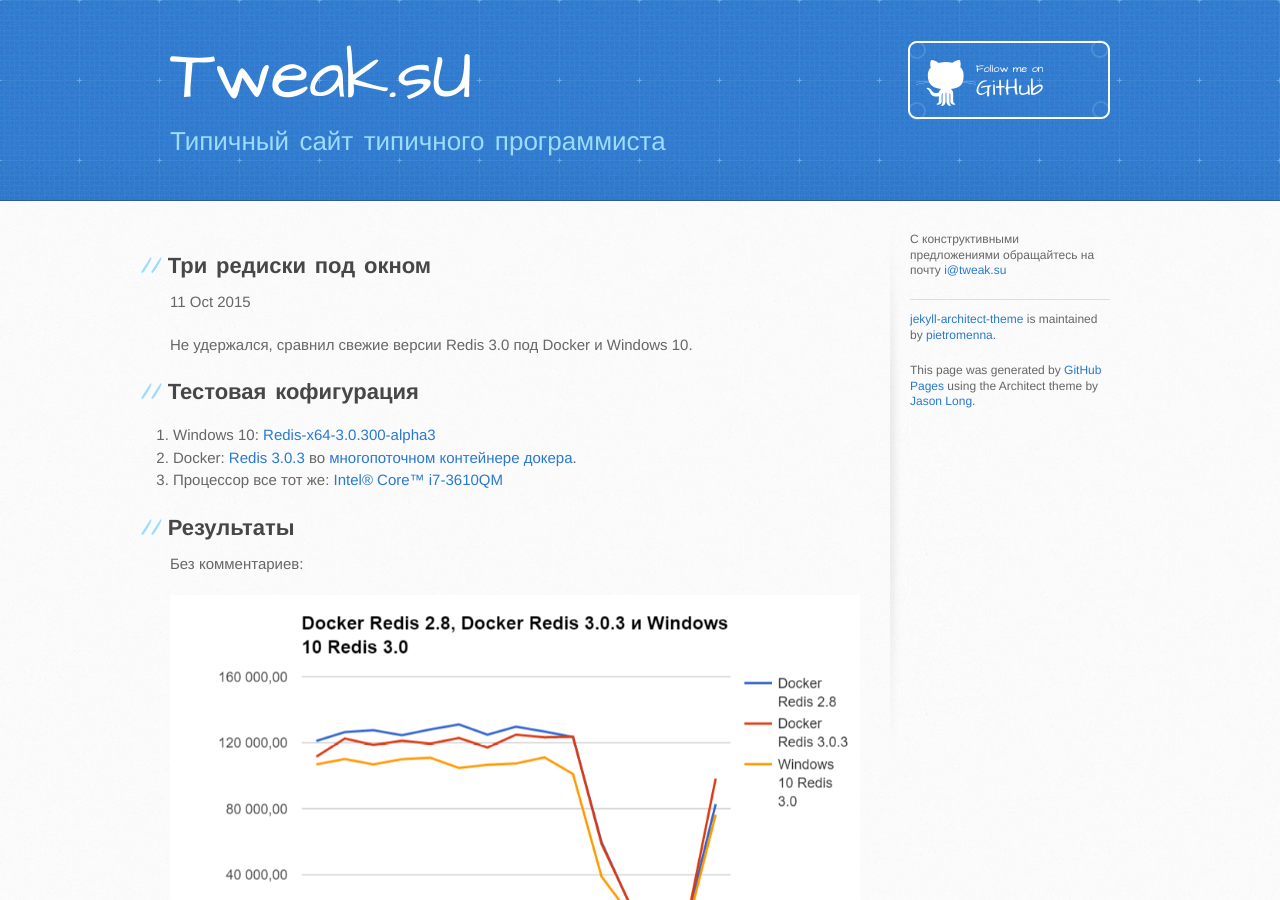
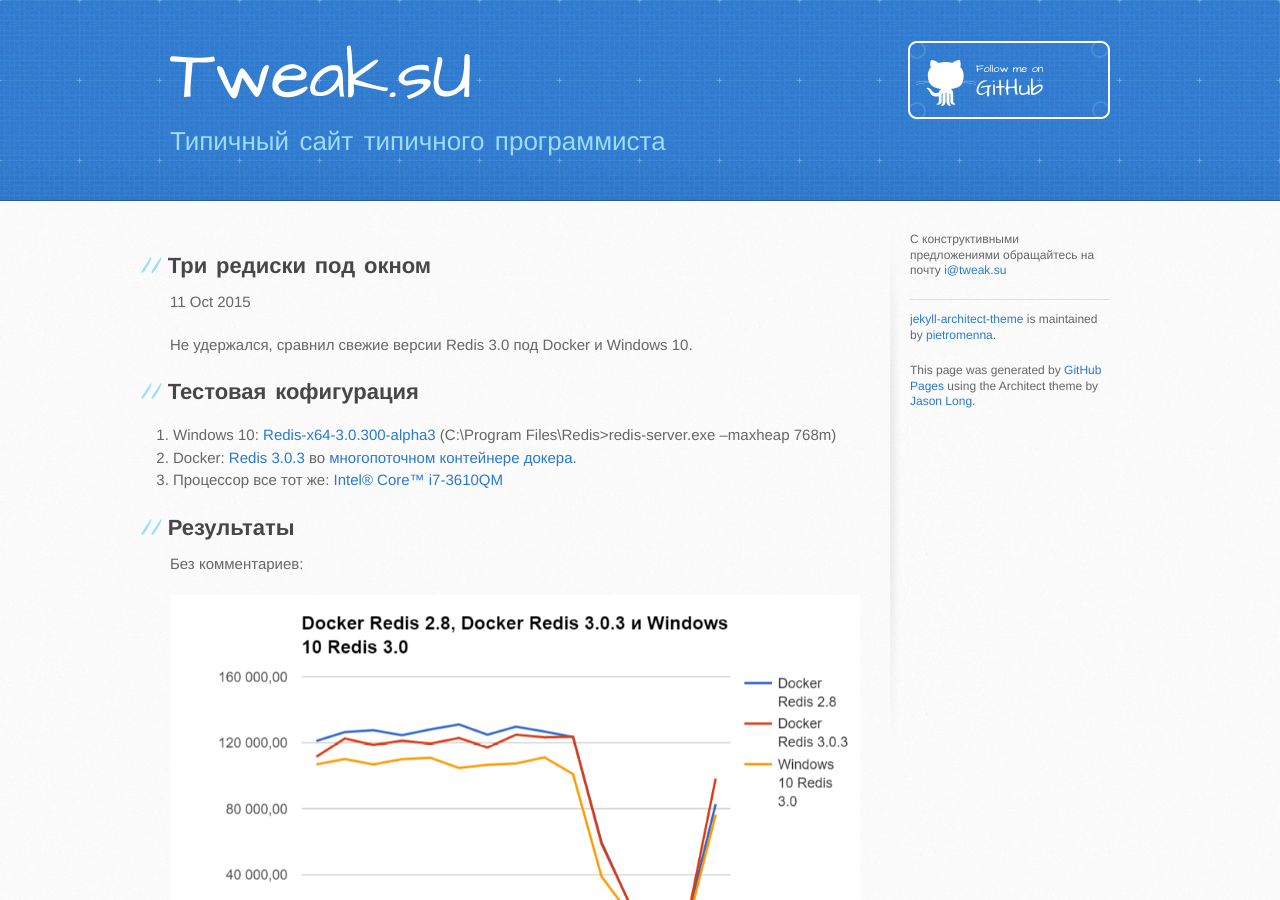
Before and after one commit to volodin-aa/volodin-aa.github.io, a Jekyll site: the page built from _posts/2015-10-10-redis-3-at-windows.md, in a window 1280 px wide and 900 px high. Built offline with Jekyll 4.4.1, drawn with Linux system fonts in a browser that asks for light colours.

Commit message:
--maxheap 768m

```diff
--- a/_posts/2015-10-10-redis-3-at-windows.md
+++ b/_posts/2015-10-10-redis-3-at-windows.md
@@ -8,7 +8,7 @@
 Не удержался, сравнил свежие версии Redis 3.0 под Docker и Windows 10.
 
 ##Тестовая кофигурация
-1. Windows 10: [Redis-x64-3.0.300-alpha3](https://github.com/MSOpenTech/redis/releases)
+1. Windows 10: [Redis-x64-3.0.300-alpha3](https://github.com/MSOpenTech/redis/releases) (C:\Program Files\Redis>redis-server.exe --maxheap 768m)
 2. Docker: [Redis 3.0.3](https://hub.docker.com/_/redis/) во [многопоточном контейнере докера](/obvious/2015/10/04/tweak-docker-toolbox.html).
 3. Процессор все тот же: [Intel® Core™ i7-3610QM](http://ark.intel.com/ru/products/64899)
 
```
